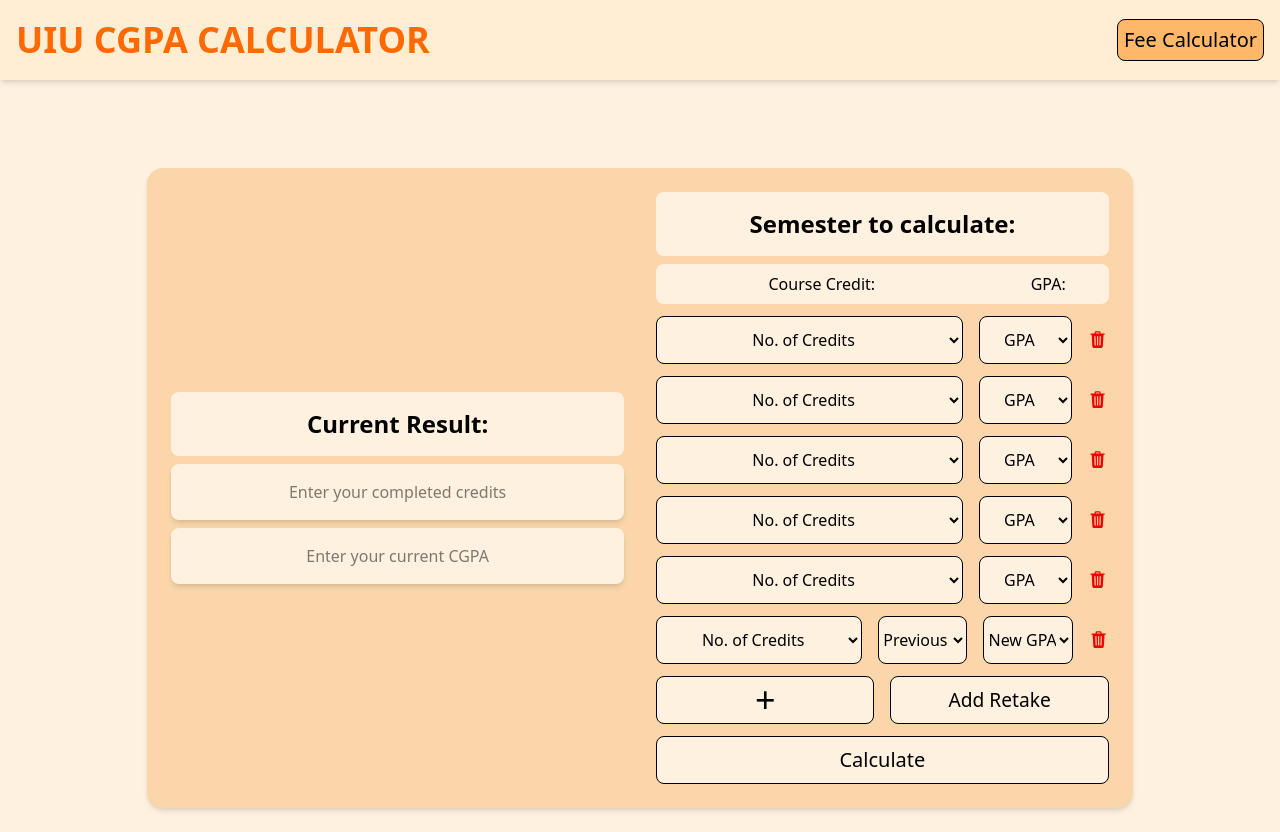
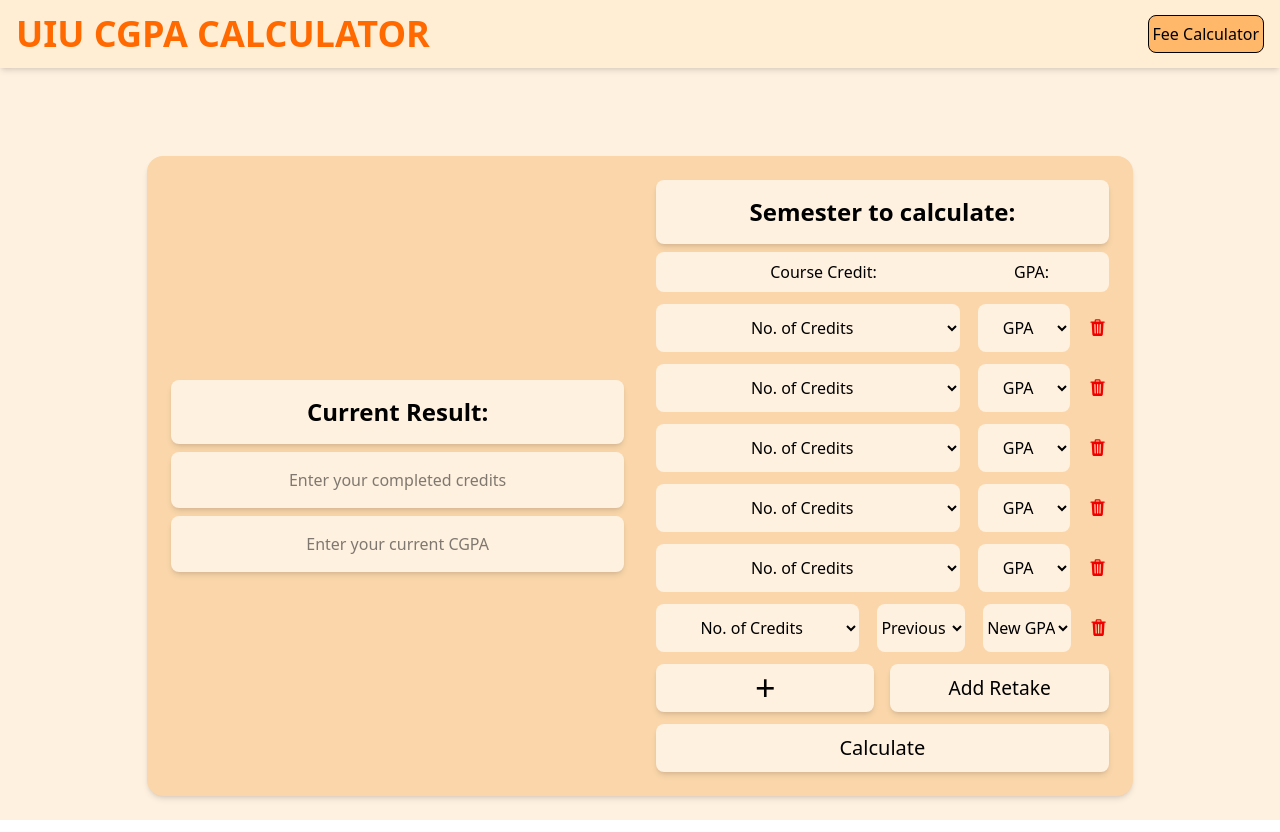
Before and after one commit to sajidzamanme/UIU_CGPA_Calculator, a React (Vite) app: page / in a window 1280 px wide. Both pictures are taken after a click on the button "Add Retake". Built offline with nearby package versions, Linux system fonts and the light colour scheme.

Commit message:
Enhance UI components with improved styling and layout adjustments

```diff
--- a/src/App.jsx
+++ b/src/App.jsx
@@ -26,9 +26,9 @@
       <div className="relative min-h-dvh max-h-full w-full bg-[#fff1e0]">
         <NavBar />
 
-        <main className="flex flex-col p-6 z-20 lg:items-center">
-          <div className="flex flex-col bg-[#fad6aa] rounded-2xl items-center min-h-[37rem] shadow-md lg:w-4/5 lg:mt-16">
-            <div className="flex flex-col gap-8 w-full p-6 lg:flex-row">
+        <main className="flex flex-col h-full p-6 z-20 lg:items-center">
+          <div className="flex flex-col h-full bg-[#fad6aa] rounded-2xl items-center min-h-[37rem] shadow-md lg:w-4/5 lg:mt-16">
+            <div id="target" className="flex flex-col flex-grow h-full gap-8 w-full p-6 lg:flex-row">
               <CurrentResult
                 currentStatus={currentStatus}
                 setCurrentStatus={setCurrentStatus}
--- a/src/components/CurrentResult.jsx
+++ b/src/components/CurrentResult.jsx
@@ -13,7 +13,7 @@
 
   return (
     <div className="flex flex-col justify-center gap-2 lg:w-1/2">
-      <h1 className="text-2xl text-center p-4 font-semibold bg-[#fff1e0] rounded-lg">
+      <h1 className="text-2xl text-center p-4 font-semibold bg-[#fff1e0] rounded-lg shadow-md">
         Current Result:
       </h1>
       <input
--- a/src/components/DetailsList.jsx
+++ b/src/components/DetailsList.jsx
@@ -15,11 +15,11 @@
         return (
           <div
             key={index}
-            className="flex flex-row gap-1 w-full md:gap-2 xl:gap-4"
+            className="flex flex-row gap-1.5 w-full md:gap-2.5 xl:gap-4.5"
           >
             <select
               value={detail.credit}
-              className="border h-12 w-[73%] text-center bg-[#fff1e0] rounded-lg"
+              className="h-12 w-[73%] text-center bg-[#fff1e0] rounded-lg hover:bg-[#fff6ec]"
               onChange={(e) => {
                 const updatedDetails = [...details];
                 updatedDetails[index] = {
@@ -38,7 +38,7 @@
 
             <select
               value={detail.gpa}
-              className="border h-12 w-[22%] text-center bg-[#fff1e0] rounded-lg"
+              className="h-12 w-[22%] text-center bg-[#fff1e0] rounded-lg hover:bg-[#fff6ec]"
               onChange={(e) => {
                 const updatedDetails = [...details];
                 updatedDetails[index] = {
--- a/src/components/FormButtons.jsx
+++ b/src/components/FormButtons.jsx
@@ -5,7 +5,7 @@
         <button
           type="button"
           onClick={handleAdd}
-          className="flex flex-row justify-center items-center text-4xl h-12 border w-full bg-[#fff1e0] rounded-lg"
+          className="flex flex-row justify-center items-center text-4xl h-12 w-full bg-[#fff1e0] rounded-lg shadow-md hover:bg-[#fff6ec]"
         >
           +
         </button>
@@ -13,7 +13,7 @@
         <button
           type="button"
           onClick={handleRetake}
-          className="flex flex-row justify-center items-center text-[1.2rem] h-12 border w-full font-medium bg-[#fff1e0] rounded-lg"
+          className="flex flex-row justify-center items-center text-[1.2rem] h-12 w-full font-medium bg-[#fff1e0] rounded-lg shadow-md hover:bg-[#fff6ec]"
         >
           Add Retake
         </button>
@@ -21,7 +21,7 @@
 
       <button
         type="submit"
-        className="flex flex-row justify-center items-center text-xl font-medium h-12 border w-full bg-[#fff1e0] rounded-lg"
+        className="flex flex-row justify-center items-center text-xl font-medium h-12 w-full bg-[#fff1e0] rounded-lg shadow-md hover:bg-[#fff6ec]"
       >
         Calculate
       </button>
--- a/src/components/NavBar.jsx
+++ b/src/components/NavBar.jsx
@@ -1,11 +1,15 @@
 const NavBar = () => {
   return (
     <nav className="bg-orange-100 shadow-md">
-      <div className="flex flex-row justify-between items-center container mx-auto h-14 sm:h-16 md:h-18 lg:h-20">
-        <h1 className="flex flex-row items-center text-xl text-orange-500 font-bold ml-4 sm:text-2xl md:text-3xl lg:text-4xl">
+      <div className="flex flex-row justify-between items-center container
+      mx-auto">
+        <h1 className="flex flex-row items-center text-[1.2rem] text-orange-500
+        font-bold ml-4 py-3.5 sm:text-3xl lg:text-4xl">
           UIU CGPA CALCULATOR
         </h1>
-        <button className="flex flex-row text-[0.7rem] items-center text-black border bg-orange-300 rounded-lg font-medium cursor-pointer p-1.5 mr-4 sm:text-[1rem] md:text-xl">
+        <button className="flex flex-row text-[0.7rem] items-center text-black
+        border bg-orange-300 rounded-lg font-medium cursor-pointer px-1 py-1.5 mr-4
+        sm:text-[1rem]">
           Fee Calculator
         </button>
       </div>
--- a/src/components/RetakesList.jsx
+++ b/src/components/RetakesList.jsx
@@ -15,11 +15,11 @@
         return (
           <div
             key={index}
-            className="flex flex-row gap-1 w-full md:gap-2 xl:gap-4"
+            className="flex flex-row gap-1.5 w-full md:gap-2.5 xl:gap-4.5"
           >
             <select
               value={retake.credit}
-              className="border h-12 w-[51%] text-center bg-[#fff1e0] rounded-lg"
+              className="h-12 w-[51%] text-center bg-[#fff1e0] rounded-lg hover:bg-[#fff6ec]"
               onChange={(e) => {
                 const updatedRetakes = [...retakes];
                 updatedRetakes[index] = {
@@ -38,7 +38,7 @@
 
             <select
               value={retake.prevgpa}
-              className="border h-12 w-[22%] text-center bg-[#fff1e0] rounded-lg"
+              className="h-12 w-[22%] text-center bg-[#fff1e0] rounded-lg hover:bg-[#fff6ec]"
               onChange={(e) => {
                 const updatedRetakes = [...retakes];
                 updatedRetakes[index] = {
@@ -65,7 +65,7 @@
 
             <select
               value={retake.newgpa}
-              className="border h-12 w-[22%] text-center bg-[#fff1e0] rounded-lg"
+              className="h-12 w-[22%] text-center bg-[#fff1e0] rounded-lg hover:bg-[#fff6ec]"
               onChange={(e) => {
                 const updatedRetakes = [...retakes];
                 updatedRetakes[index] = {
--- a/src/components/SemesterToCalc.jsx
+++ b/src/components/SemesterToCalc.jsx
@@ -7,13 +7,13 @@
 }) => {
   return (
     <div className="flex flex-col justify-center gap-2 lg:w-1/2">
-      <h1 className="text-2xl text-center p-4 font-semibold bg-[#fff1e0] rounded-lg">
+      <h1 className="text-2xl text-center p-4 font-semibold bg-[#fff1e0] rounded-lg shadow-md">
         Semester to calculate:
       </h1>
       <div className="flex flex-col items-center gap-3">
         <div className="flex flex-row gap-4 w-full bg-[#fff1e0] rounded-lg p-2">
-          <h1 className="w-3/4 text-center font-medium">Course Credit:</h1>
-          <h1 className="w-1/4 text-center font-medium">GPA:</h1>
+          <h1 className="w-[73%] text-center font-medium">Course Credit:</h1>
+          <h1 className="w-[15%] text-center font-medium">GPA:</h1>
         </div>
 
         <SemesterForm
```
